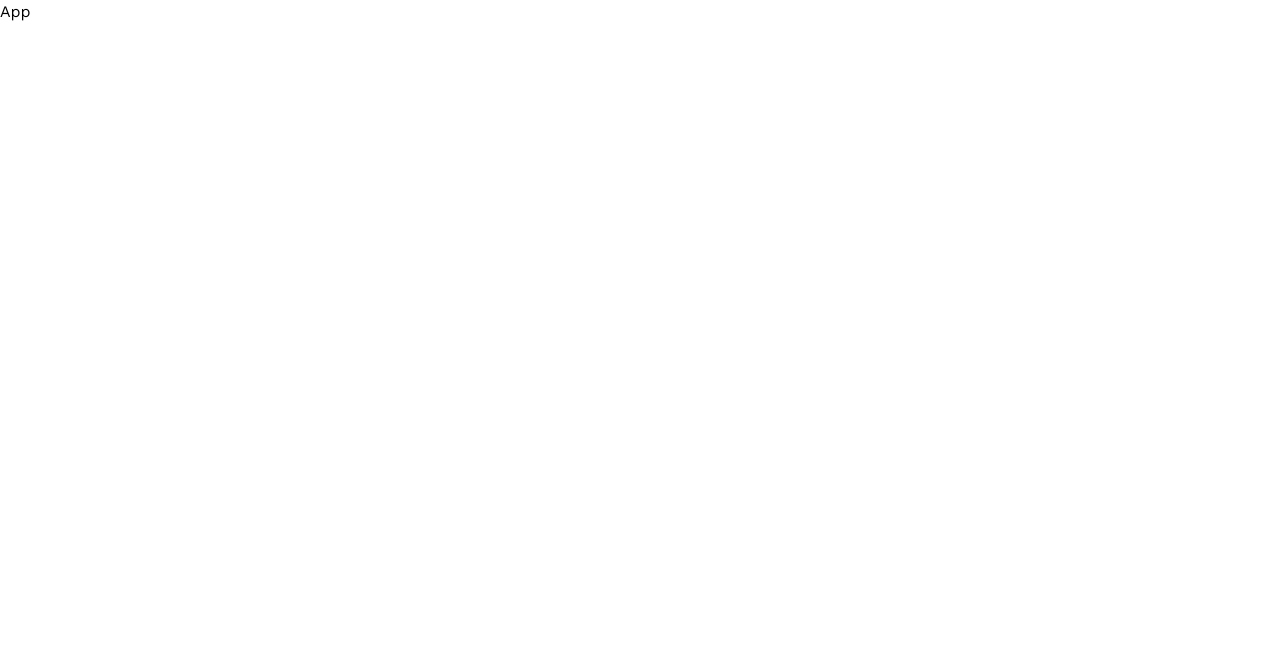
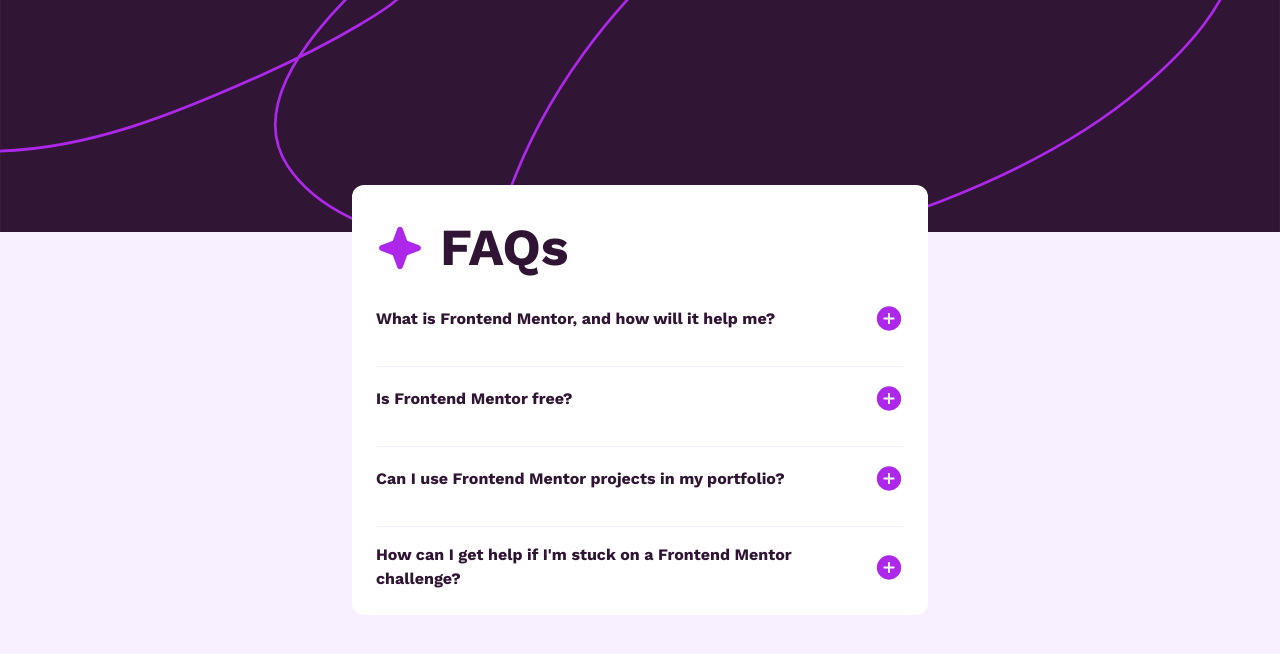
Before and after one commit to mjamecny/faq-accordion, a React (Vite) app: page / in a window 1280 px wide. Shown: the top 654 px of the page. Built offline with nearby package versions, Linux system fonts and the light colour scheme.

Commit message:
add structure, styles and handler for open faqs

```diff
--- a/src/App.jsx
+++ b/src/App.jsx
@@ -1,3 +1,59 @@
+import { useState } from "react"
+import Faq from "./Faq"
+
+const faqs = [
+  {
+    question: "What is Frontend Mentor, and how will it help me?",
+    answer:
+      "Frontend Mentor offers realistic coding challenges to help developers improve their frontend coding skills with projects in HTML, CSS, and JavaScript. It's suitable for all levels and ideal for portfolio building.",
+  },
+  {
+    question: "Is Frontend Mentor free?",
+    answer:
+      "Yes, Frontend Mentor offers both free and premium coding challenges, with the free option providing access to a range of projects suitable for all skill levels.",
+  },
+  {
+    question: "Can I use Frontend Mentor projects in my portfolio?",
+    answer:
+      "Yes, you can use projects completed on Frontend Mentor in your portfolio. It's an excellent way to showcase your skills to potential employers!",
+  },
+  {
+    question: "How can I get help if I'm stuck on a Frontend Mentor challenge?",
+    answer:
+      "The best place to get help is inside Frontend Mentor's Discord community. There's a help channel where you can ask questions and seek support from other community members.",
+  },
+]
+
 export default function App() {
-  return <div>App</div>
+  const [openIndex, setOpenIndex] = useState(null)
+
+  function handleToggle(index) {
+    setOpenIndex((prevIndex) => (prevIndex === index ? null : index))
+  }
+
+  return (
+    <div className="flex justify-center items-center relative bg-lightPink p-2.4 h-screen">
+      <div className="absolute top-[0px] left-[0px] bg-[url('./public/background-pattern-mobile.svg')] xl:bg-[url('./public/background-pattern-desktop.svg')] bg-cover bg-no-repeat w-full h-[232px]"></div>
+      <div className="bg-white p-2.4 rounded-xl z-20 max-w-xl">
+        <h1 className="flex items-center gap-1.6 font-bold text-3 xl:text-5.2 text-darkPurple">
+          <img
+            className="w-[24px] xl:w-[48px]"
+            src="icon-star.svg"
+            alt="star icon"
+          />
+          FAQs
+        </h1>
+        <div className="flex flex-col divide-y divide-lightPink gap-3.2">
+          {faqs.map((faq, i) => (
+            <Faq
+              key={i}
+              faq={faq}
+              isOpen={i === openIndex}
+              onToggle={() => handleToggle(i)}
+            />
+          ))}
+        </div>
+      </div>
+    </div>
+  )
 }
--- /dev/null
+++ b/src/Faq.jsx
@@ -0,0 +1,24 @@
+export default function Faq({ faq, onToggle, isOpen }) {
+  const { question, answer } = faq
+
+  return (
+    <div className="flex flex-col gap-1.6 pt-1.6">
+      <div
+        className="flex justify-between items-center cursor-pointer"
+        onClick={onToggle}
+      >
+        <p className="font-bold text-darkPurple hover:text-[#AD28EB] duration-300 transition-colors">
+          {question}
+        </p>
+
+        <img
+          src={`${isOpen ? "icon-minus.svg" : "icon-plus.svg"}`}
+          alt={`${isOpen ? "minus" : "plus"} icon`}
+        />
+      </div>
+      <p className={`${isOpen ? "block" : "hidden"} text-grayishPurple`}>
+        {answer}
+      </p>
+    </div>
+  )
+}
```
